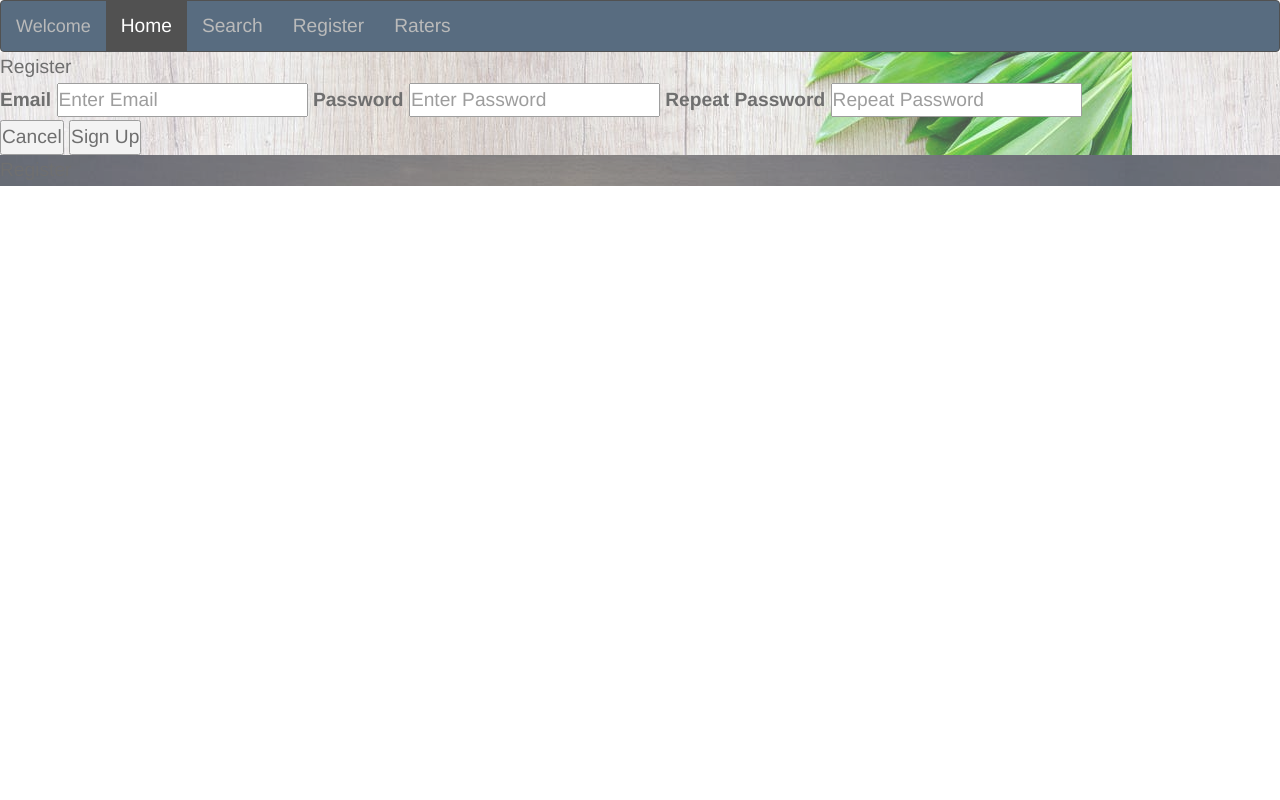
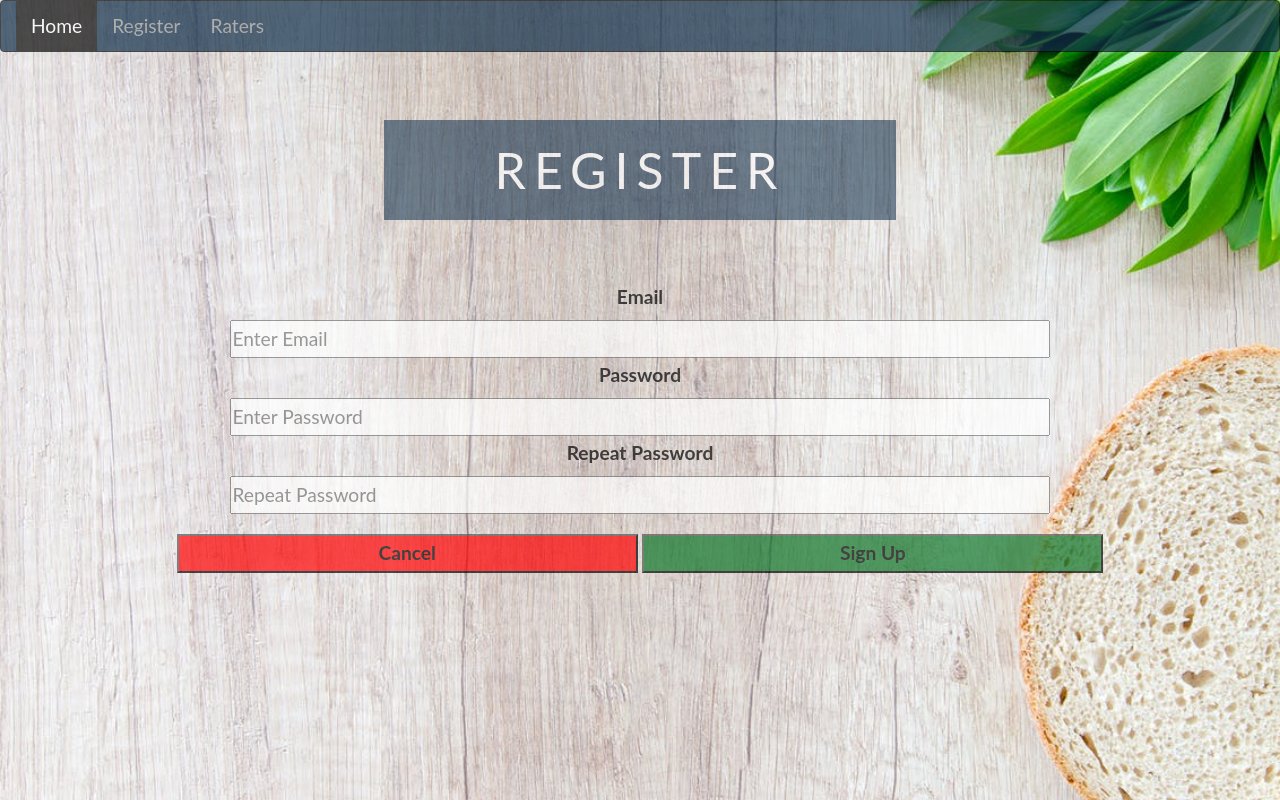
Before and after one commit to Riotpiaole/CSI2132_2018_win, a Flask app: page /sign_up/ in a window 1280 px wide. Run offline with Flask 2, Linux system fonts and the light colour scheme; parts of the project's set-up code (start-up, migrations or seed data) failed here and were passed over; some libraries are stand-ins or nearby versions.

Commit message:
Merge with front-end

```diff
--- a/static/style1.css
+++ b/static/style1.css
@@ -1,3 +1,115 @@
+.registration{
+  position: absolute;
+  top:35%;
+   width: 80%;
+    left: 10%;
+  text-align: center;
+}
+
+.bigbutton{
+  background-color: green;
+   color: black;
+    font-weight: bold;
+     width: 30%;
+     line-height: 2em;
+     font-size: 20px;
+}
+
+.largeData{
+  width: 80%;
+  top: 25%;
+  position: absolute;
+  margin:80px;
+}
+#listbox p{
+  color: black;
+font-size: 35px;
+text-align: center;
+font-weight: 800;
+line-height: 2em;
+}
+
+#landing{
+  background-image:url('../img/landing.jpeg');
+  height: 100vh;
+  background-size: cover;
+  background-position: center;
+  display: flex;
+  flex-direction: column;
+  justify-content: center;
+  align-items: center;
+}
+
+#landing p {
+  padding-bottom: 20px;
+  text-align: center;
+}
+
+.parallax-body, .parallax{
+  height:100%;
+  margin:0;
+
+  font-family:"Lato", sans-serif;
+  font-weight:400;
+  line-height:1.8em;
+  color:black;
+}
+
+.parallax-img{
+  position:relative;
+  opacity:0.70;
+  background-position:center;
+  background-size:cover;
+  background-repeat:no-repeat;
+  background-attachment:fixed;
+}
+
+.parallax-landing{
+  min-height:100%;
+  background-image:url(../static/img/projects-landing.jpg)
+}
+
+.parallax-section{
+    min-height:400px;
+}
+
+.section{
+  text-align:center;
+  padding:50px 80px;
+}
+
+.section-light{
+  background-color:rgb(255, 253, 234);
+  color:#666;
+}
+
+.section-dark{
+  background-color:#122F4B;
+  color:#ddd;
+}
+
+.ptext .border {
+  line-height: 200%;
+}
+
+.ptext{
+  background-color:rgba(18, 47, 75, 0.8);
+  position:absolute;
+  top:40%;
+  width:40%;
+  left: 30%;
+  text-align:center;
+  color:#fff;
+  font-size:50px;
+  letter-spacing:8px;
+  text-transform:uppercase;
+}
+
+.ptext .border{
+  line-height: 200%;
+}
+
+
 #cate_restaurant{
   position: relative;
   width: 80%;
@@ -45,6 +157,7 @@ body{
   border-radius: 20px;
   margin: 10px;
   float: left;
+  opacity: 0.7;
 }
 
 
@@ -79,7 +192,7 @@ body{
 .navbar{
     margin-bottom: 0;
     background-color: #122F4B;
-    opacity: 1;
+
 }
 
 main{
@@ -97,15 +210,11 @@ main{
     line-height:1.8em;
     color:#666;
     position:relative;
-    opacity:0.70;
+
     background-position:center;
     background-size:cover;
     background-repeat:no-repeat;
     background-attachment:fixed;
-}
-
-.parallax-landing{
-    min-height:100%;
 }
 
 .title{
--- a/template/Register.html
+++ b/template/Register.html
@@ -15,12 +15,10 @@
 
                 <nav class="navbar navbar-inverse">
                     <div class="container-fluid">
-                      <div class="navbar-header">
-                        <a class="navbar-brand" href="index.html">Welcome</a>
-                      </div>
+
                       <ul class="nav navbar-nav">
                         <li class="active"><a href="{{url_for('restaurants')}}">Home</a></li>
-                        <li><a href="Search.html">Search</a></li>
+
                         <li><a href="{{url_for('register')}}">Register</a></li>
                         <li><a href="{{url_for('raterList')}}">Raters</a></li>
                       </ul>
@@ -29,37 +27,43 @@
         </head>
 
 
-<body class="parallax-body">
-  <div class="pimg1 parallax-img parallax-landing" style='background-image:url(../static/img/projects-landing.jpg)'>
-    <div class="ptext">
+<body class="parallax-body pimg1 parallax-img parallax-landing" style='background-image:url(../static/img/projects-landing.jpg)'>
+
+    <div class="ptext" style="top:15%">
       <span class="border">
         Register
       </span>
     </div>
 
-    <div class = "registration">
+    <div class = "registration" style="position: absolute;top:35%; width: 80%; left: 10%; text-align: center">
         <form action="action_page.php">
+
+          <div>
               <label for="email"><b>Email</b></label>
-              <input type="text" placeholder="Enter Email" name="email" required>
+              <div>
+              <input type="text" placeholder="Enter Email" name="email" required style="width: 80%">
+              </div>
+          </div>
 
+          <div>
               <label for="psw"><b>Password</b></label>
-              <input type="password" placeholder="Enter Password" name="psw" required>
+              <div>
+              <input type="password" placeholder="Enter Password" name="psw" required style="width: 80%;">
+              </div>
+          </div>
 
+          <div>
               <label for="psw-repeat"><b>Repeat Password</b></label>
-              <input type="password" placeholder="Repeat Password" name="psw-repeat" required>
+              <div>
+              <input type="password" placeholder="Repeat Password" name="psw-repeat" required style="width: 80%">
+              </div>
+          </div>
 
-              <div class="clearfix">
-                <button type="button" class="cancelbtn">Cancel</button>
-                <button type="submit" class="signupbtn">Sign Up</button>
-              </div>
+
+          <div class="clearfix" style="margin-top: 20px;">
+            <button type="button" class="cancelbtn" style="background-color: red; color: black; font-weight: bold; width: 45%;">Cancel</button>
+            <button type="submit" class="signupbtn" style="background-color: rgb(15, 117, 40); color: black; font-weight: bold; width: 45%;">Sign Up</button>
+          </div>
+
           </form>
     </div>
-  </div>
-
-  <div class="parallax-img parallax-section" style='background-image:url(../static/img/personal_web_img.jpeg)'>
-    <div class="ptext">
-      <span class="border trans">
-        Register
-      </span>
-    </div>
-  </div>
--- a/template/deleteRater.html
+++ b/template/deleteRater.html
@@ -16,12 +16,10 @@
 
                 <nav class="navbar navbar-inverse">
                     <div class="container-fluid">
-                      <div class="navbar-header">
-                        <a class="navbar-brand" href="index.html">Welcome</a>
-                      </div>
+
                       <ul class="nav navbar-nav">
                         <li class="active"><a href="{{url_for('restaurants')}}">Home</a></li>
-                        <li><a href="Search.html">Search</a></li>
+
                         <li><a href="{{url_for('register')}}">Register</a></li>
                         <li><a href="{{url_for('raterList')}}">Raters</a></li>
                       </ul>
--- a/template/editRater.html
+++ b/template/editRater.html
@@ -16,12 +16,10 @@
 
                 <nav class="navbar navbar-inverse">
                     <div class="container-fluid">
-                      <div class="navbar-header">
-                        <a class="navbar-brand" href="index.html">Welcome</a>
-                      </div>
+
                       <ul class="nav navbar-nav">
                         <li class="active"><a href="{{url_for('restaurants')}}">Home</a></li>
-                        <li><a href="Search.html">Search</a></li>
+
                         <li><a href="{{url_for('register')}}">Register</a></li>
                         <li><a href="{{url_for('raterList')}}">Raters</a></li>
                       </ul>
--- a/template/newRater.html
+++ b/template/newRater.html
@@ -15,12 +15,10 @@
 
                 <nav class="navbar navbar-inverse">
                     <div class="container-fluid">
-                      <div class="navbar-header">
-                        <a class="navbar-brand" href="index.html">Welcome</a>
-                      </div>
+
                       <ul class="nav navbar-nav">
                         <li class="active"><a href="{{url_for('restaurants')}}">Home</a></li>
-                        <li><a href="Search.html">Search</a></li>
+
                         <li><a href="{{url_for('register')}}">Register</a></li>
                         <li><a href="{{url_for('raterList')}}">Raters</a></li>
                       </ul>
--- a/template/news.html
+++ b/template/news.html
@@ -14,12 +14,10 @@
 
                 <nav class="navbar navbar-inverse">
                     <div class="container-fluid">
-                      <div class="navbar-header">
-                        <a class="navbar-brand" href="index.html">Welcome</a>
-                      </div>
+
                       <ul class="nav navbar-nav">
                         <li class="active"><a href="{{url_for('restaurants')}}">Home</a></li>
-                        <li><a href="Search.html">Search</a></li>
+
                         <li><a href="{{url_for('register')}}">Register</a></li>
                         <li><a href="{{url_for('raterList')}}">Raters</a></li>
                       </ul>
--- a/template/raters.html
+++ b/template/raters.html
@@ -14,12 +14,10 @@
 
                 <nav class="navbar navbar-inverse">
                     <div class="container-fluid">
-                      <div class="navbar-header">
-                        <a class="navbar-brand" href="index.html">Welcome</a>
-                      </div>
+
                       <ul class="nav navbar-nav">
                         <li class="active"><a href="{{url_for('restaurants')}}">Home</a></li>
-                        <li><a href="Search.html">Search</a></li>
+
                         <li><a href="{{url_for('register')}}">Register</a></li>
                         <li><a href="{{url_for('raterList')}}">Raters</a></li>
                       </ul>
```
Also changed, not shown: template/deleteMenuItem.html (+13 -14 lines), template/deleteRestaurant.html (+11 -13 lines), template/editRestaurant.html (+19 -14 lines), template/editmenuitem.html (+26 -16 lines), template/newRestaurant.html (+14 -19 lines), template/newmenuitem.html (+28 -24 lines), template/raterlist.html (+5 -7 lines), template/ratings.html (+17 -17 lines), template/restaurants.html (+5 -6 lines), template/showMenu.html (+64 -80 lines), static/img/landing.jpg (renamed from static/img/landing.jpeg).
